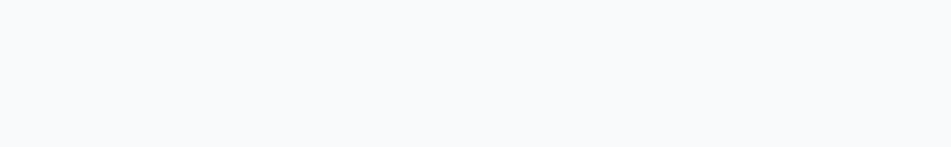
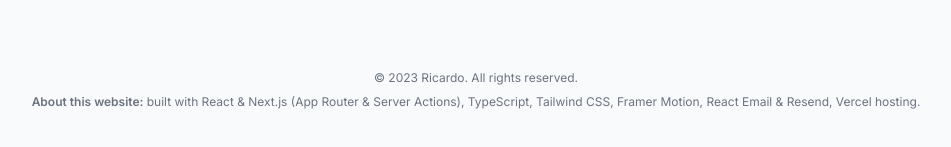
Before and after one commit to johnnjuki/ricardo-portfolio, a Next.js app: page / in a window 1280 px wide. Shown: the part 4390-4537 px from the top of the page, without its empty margins (164-1115 px from the left). Before the commit the page ends 4460 px from the top, so only its background shows below. Built offline with nearby package versions, Linux system fonts and the light colour scheme; no server answers.

Commit message:
Add the footer section

```diff
--- a/app/layout.tsx
+++ b/app/layout.tsx
@@ -4,6 +4,7 @@
 import Header from "@/components/header";
 import ActiveSectionContextProvider from "@/context/active-section-context";
 import { Toaster } from "react-hot-toast";
+import Footer from "@/components/footer";
 
 const inter = Inter({ subsets: ["latin"] });
 
@@ -28,6 +29,7 @@
           <Header />
           {children}
           <Toaster position="top-right" />
+          <Footer />
         </ActiveSectionContextProvider>
       </body>
     </html>
--- a/components/contact.tsx
+++ b/components/contact.tsx
@@ -37,7 +37,7 @@
           const {data, error} = await sendEmail(formData);
 
           if (error) {
-            toast.error(error);
+            toast.error("Sending email failed.");
             return
           }
 
--- /dev/null
+++ b/components/footer.tsx
@@ -0,0 +1,16 @@
+import React from "react";
+
+export default function Footer() {
+  return (
+    <footer className="mb-10 px-4 text-center text-gray-500">
+      <small className="mb-2 block text-xs">
+        &copy; 2023 Ricardo. All rights reserved.
+      </small>
+      <p className="text-xs ">
+        <span className="font-semibold ">About this website:</span> built with
+        React & Next.js (App Router & Server Actions), TypeScript, Tailwind CSS,
+        Framer Motion, React Email & Resend, Vercel hosting.
+      </p>
+    </footer>
+  );
+}
```
